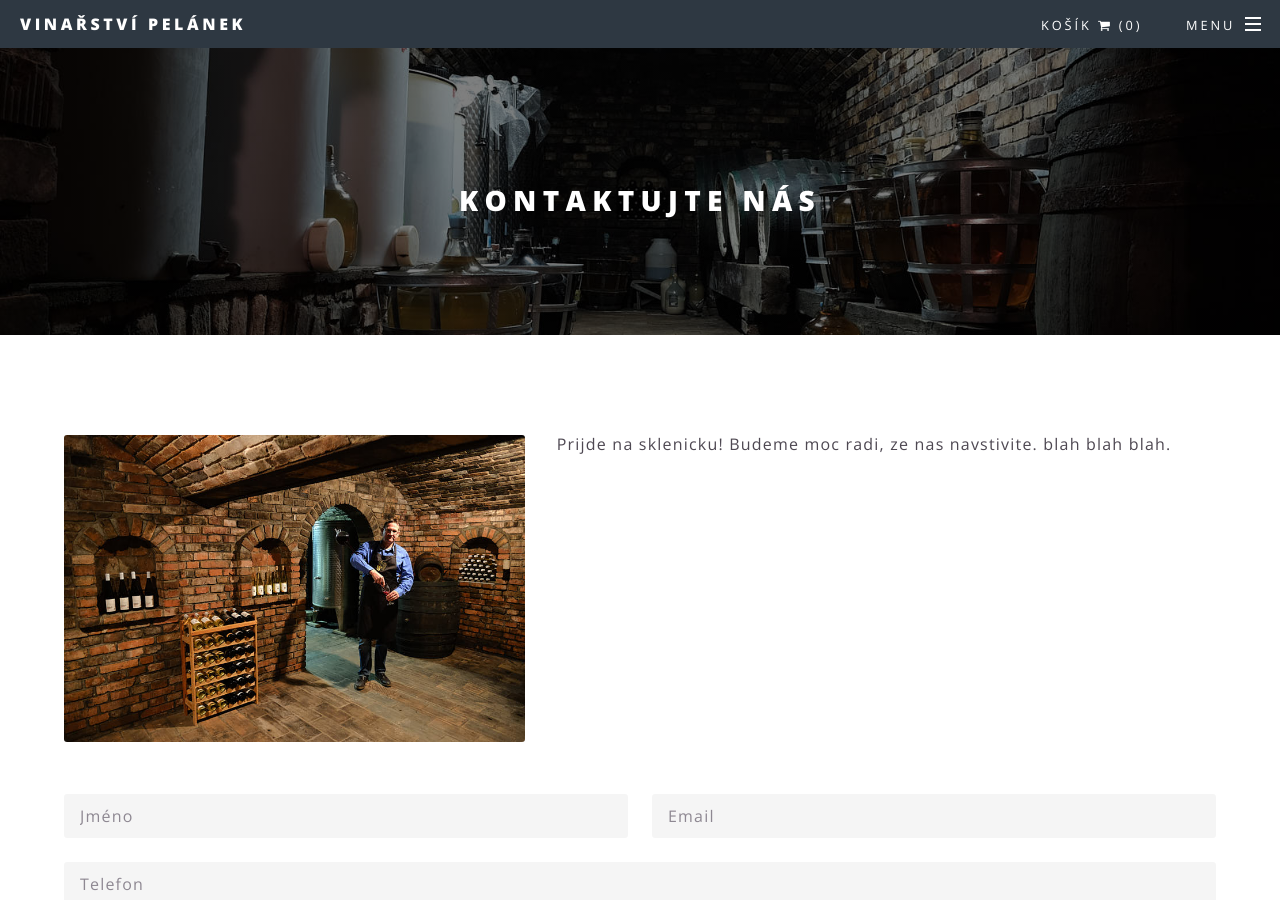
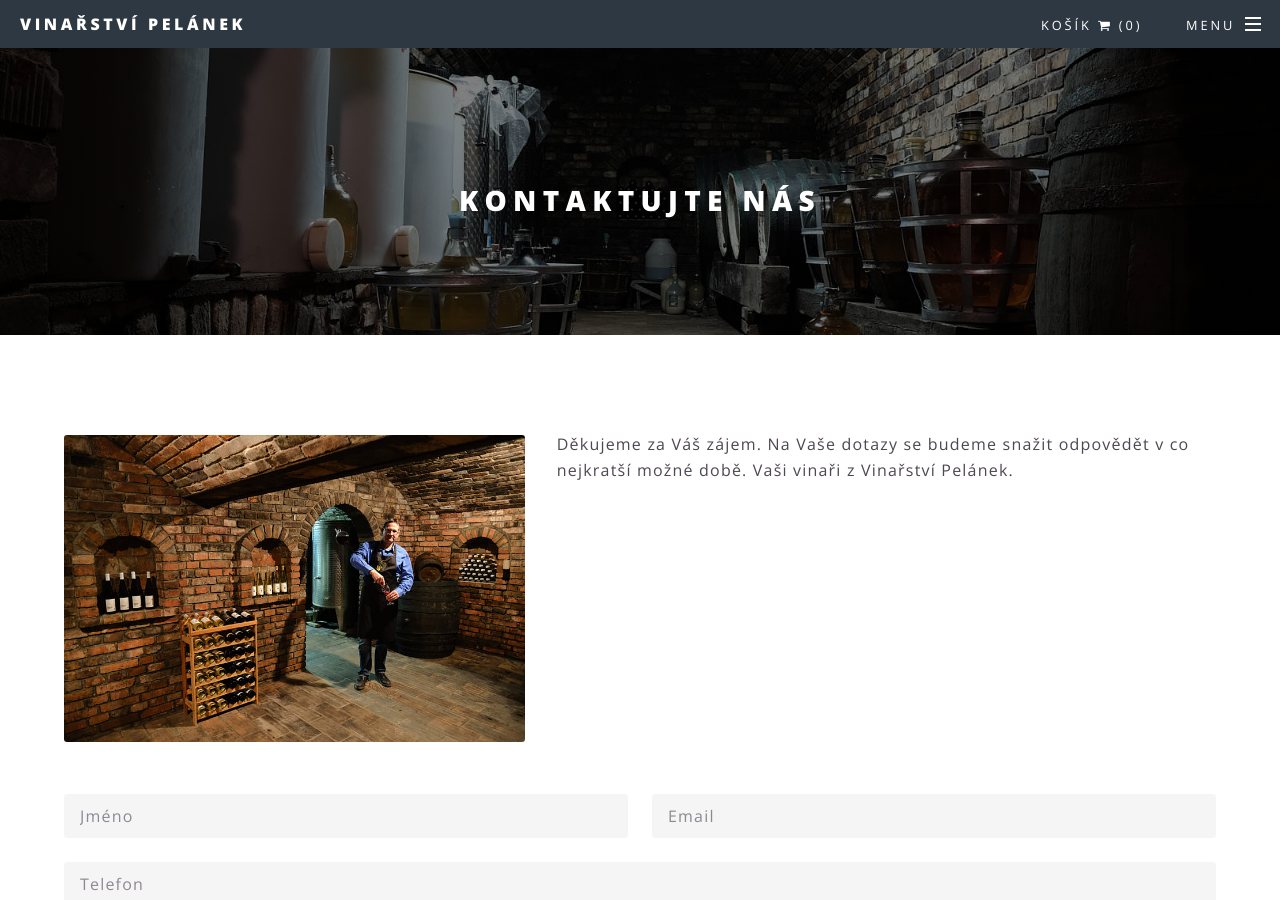
Before and after one commit to luk355/vinarstvi-pelanek, a Jekyll site: the page built from kontakt.html, in a window 1280 px wide and 900 px high. Built offline with Jekyll 4.4.1, drawn with Linux system fonts in a browser that asks for light colours.

Commit message:
kontakt text

```diff
--- a/kontakt.html
+++ b/kontakt.html
@@ -3,16 +3,9 @@ layout: page
 title: Kontaktujte nás
 ---
 
-
 <section>
-	<p><span class="image left"><img src="images/banner-kostir-pepa-ve-sklepe.jpg" alt="" /></span>Prijde na sklenicku! Budeme moc radi, ze nas navstivite. blah blah blah.</p>
+	<p><span class="image left"><img src="images/banner-kostir-pepa-ve-sklepe.jpg" alt="" /></span>Děkujeme za Váš zájem. Na Vaše dotazy se budeme snažit odpovědět v co nejkratší možné době. Vaši vinaři z Vinařství Pelánek.</p>
 </section>
-
-<!-- <section> -->
-	<p>
-
-	</p>
-<!-- </section> -->
 
 <section>
 	<form method="post" netlify action="https://formspree.io/info@vinarstvipelanek.cz">
```
